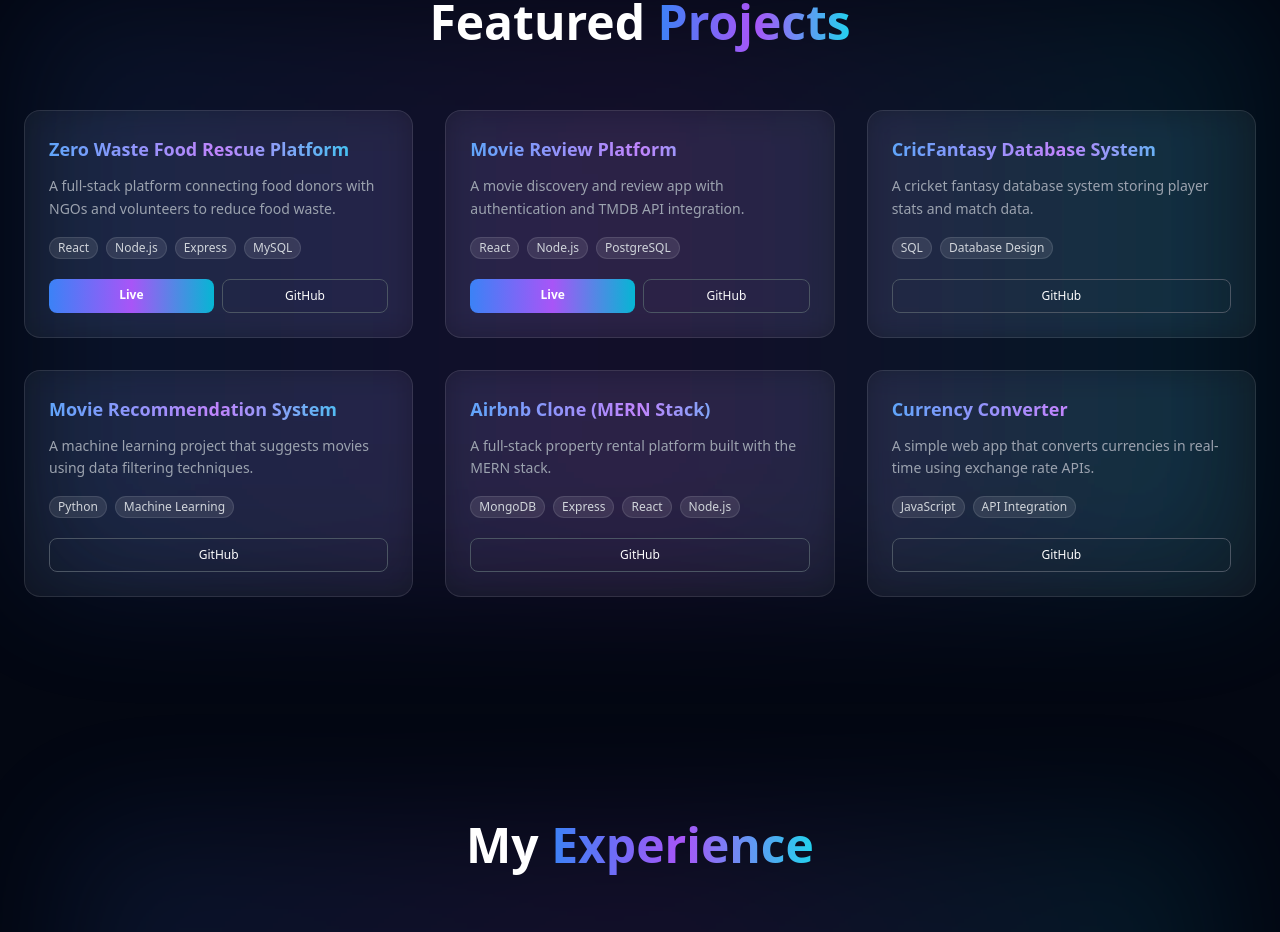
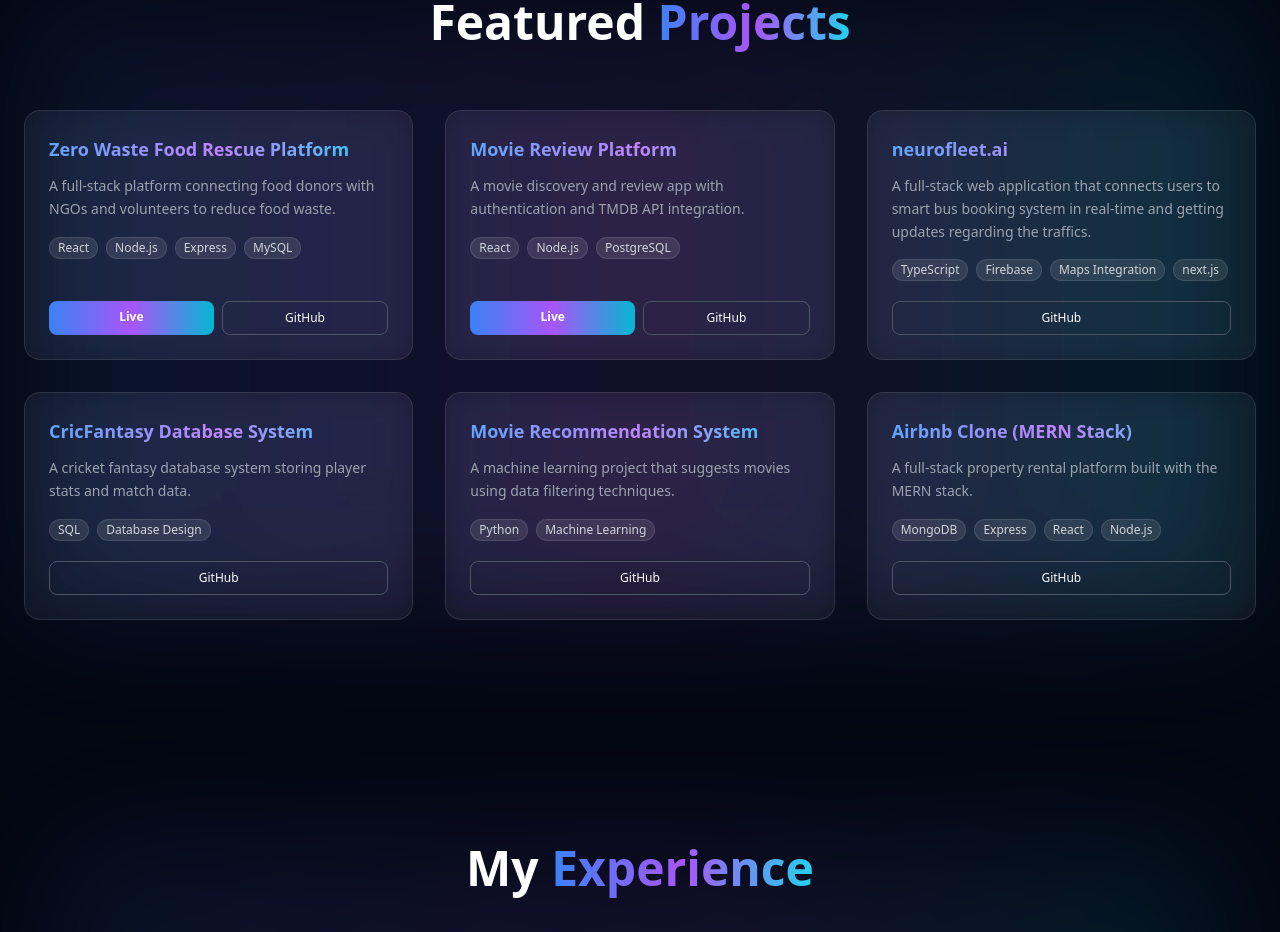
Before and after one commit to GouthamReddy20/Portfolio, a React (Vite) app: page / in a window 1280 px wide. Shown: the part 2340-3272 px from the top of the page. Built offline with nearby package versions, Linux system fonts and the light colour scheme.

Commit message:
Updated Projects component

```diff
--- a/src/components/Projects.jsx
+++ b/src/components/Projects.jsx
@@ -15,6 +15,13 @@ function Projects() {
       tech: ["React", "Node.js", "PostgreSQL"],
       live: "https://movie-review-frontend-swart.vercel.app/",
       github: "https://github.com/GouthamReddy20/movie-review-platform-supabase",
+    },
+        {
+      title: "neurofleet.ai",
+      description:
+        "A full-stack web application that connects users to smart bus booking system in real-time and getting updates regarding the traffics.",
+      tech: ["TypeScript", "Firebase", "Maps Integration", "next.js"],
+      github: "https://github.com/GouthamReddy20/neurofleet.ai",
     },
     {
       title: "CricFantasy Database System",
@@ -37,13 +44,7 @@ function Projects() {
       tech: ["MongoDB", "Express", "React", "Node.js"],
       github: "https://github.com/GouthamReddy20/airbnb",
     },
-    {
-      title: "Currency Converter",
-      description:
-        "A simple web app that converts currencies in real-time using exchange rate APIs.",
-      tech: ["JavaScript", "API Integration"],
-      github: "https://github.com/GouthamReddy20/CodeAlpha_Project_HotelReservationSystem",
-    },
+
   ];
 
   return (
```
